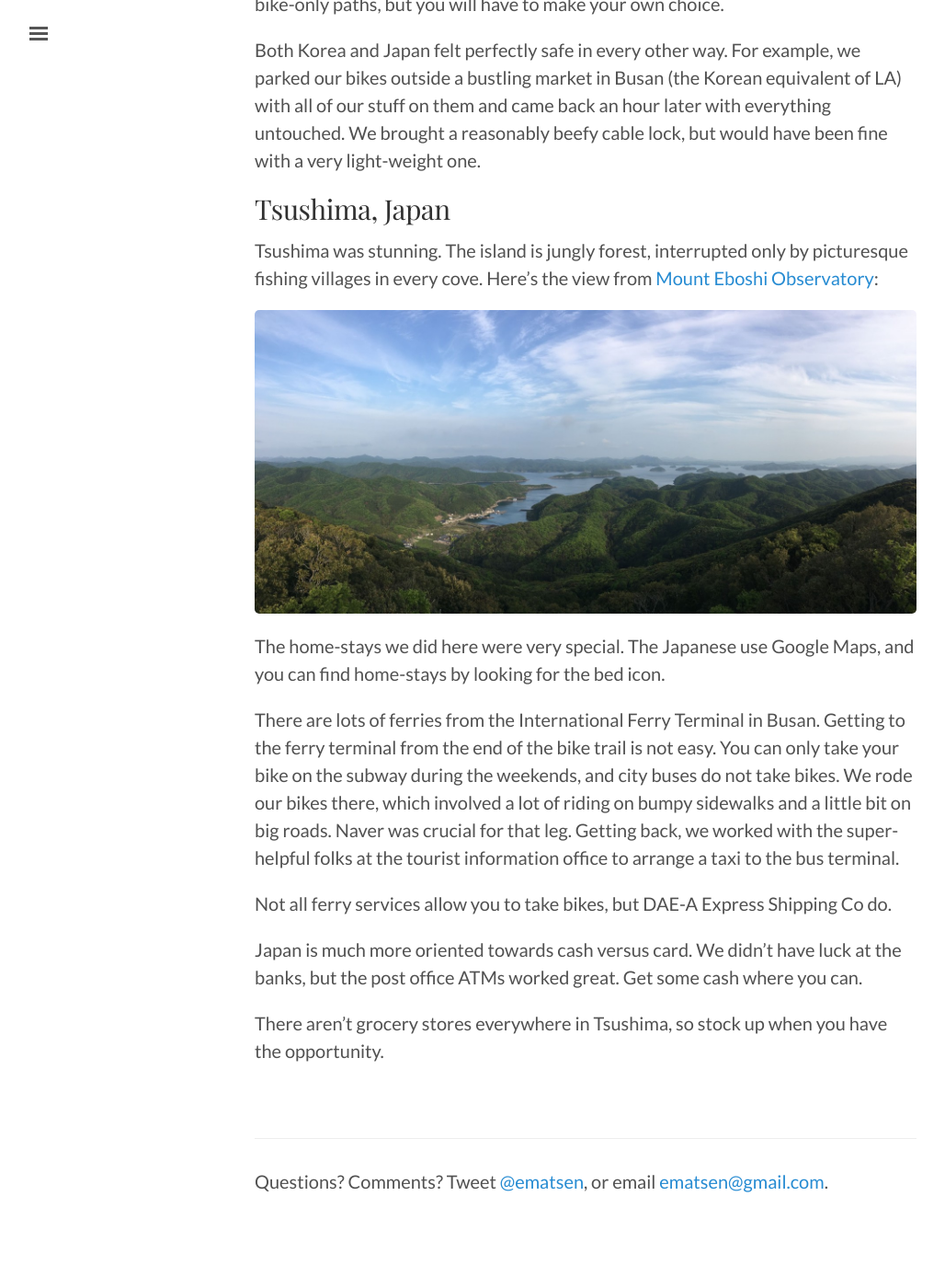
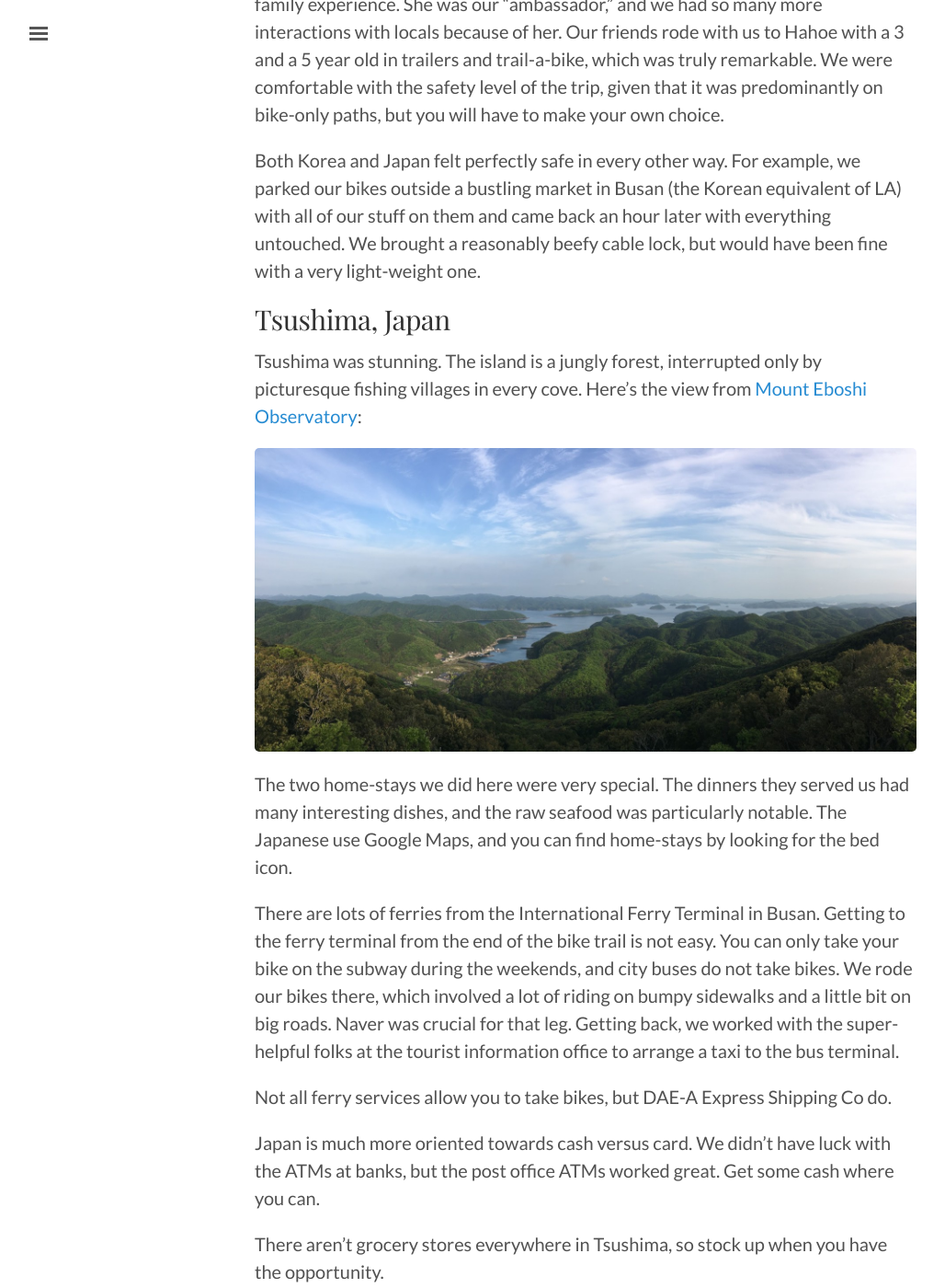
Before and after one commit to matsens/erick, a Jekyll site: the page built from _posts/2019-05-26-four-rivers-korea.md, in a window 1280 px wide and 1400 px high, scrolled down 4713 px. Shown: the whole window at 92% size, without its empty margins (3-1031 px from the left). Built offline with Jekyll 4.4.1, drawn with Linux system fonts in a browser that asks for light colours; before the commit the page ends 6042 px from its top, so only the background shows below that; some of the changed text lies outside the part shown.

Commit message:
proof reading: small edits

```diff
--- a/_posts/2019-05-26-four-rivers-korea.md
+++ b/_posts/2019-05-26-four-rivers-korea.md
@@ -25,6 +25,7 @@
 
 ## Travel
 We took our bikes on Asiana Airlines, which flew them as baggage without extra charges.
+The bikes were partially disassembled, and then packed into cardboard boxes we got from a bike shop.
 We also brought along a trailer for our daughter, which has accessory wheels that allows it to pass as a stroller.
 This allowed us to gate-check the trailer, which was handy in lots of ways.
 Although it's possible to rent bikes and panniers in Seoul, we were happy to have our own kit.
@@ -69,8 +70,10 @@
 
 ## Camping
 We mostly camped.
-We enjoyed the campgrounds when they were available, and when they weren't we could always find a spot down by the river out of sight in the reeds.
-Korean fishermen also set up tents by the river, and nobody hassled us once.
+We enjoyed the campgrounds when they were available, and when they weren't we could always find a spot down by the river.
+Korean fishermen also set up tents by the river making this wild camping somewhat normal.
+Nobody hassled us for camping, but we did still try to stay out of sight in the reeds, just in case.
+Some campgrounds in Tsushima were closed because April was early in their camping season.
 
 Although we loved eating in restaurants as much as we could, having a little cooking setup increased our flexibility.
 Propane canisters are easy to find in the larger grocery stores.
@@ -119,12 +122,13 @@
 
 ## Tsushima, Japan
 Tsushima was stunning.
-The island is jungly forest, interrupted only by picturesque fishing villages in every cove.
+The island is a jungly forest, interrupted only by picturesque fishing villages in every cove.
 Here's the view from [Mount Eboshi Observatory](https://www.google.com/maps/place/Mount+Eboshi+Observatory/@34.359197,129.3206476,14z/data=!4m5!3m4!1s0x3569761efb81ef63:0x9dfd72a1dffbef4a!8m2!3d34.3733768!4d129.3165761):
 
 ![]({{ "/public/images/eboshi-observatory.jpg" | relative_url }})
 
-The home-stays we did here were very special.
+The two home-stays we did here were very special.
+The dinners they served us had many interesting dishes, and the raw seafood was particularly notable.
 The Japanese use Google Maps, and you can find home-stays by looking for the bed icon.
 
 There are lots of ferries from the International Ferry Terminal in Busan.
@@ -137,7 +141,7 @@
 Not all ferry services allow you to take bikes, but DAE-A Express Shipping Co do.
 
 Japan is much more oriented towards cash versus card.
-We didn't have luck at the banks, but the post office ATMs worked great.
+We didn't have luck with the ATMs at banks, but the post office ATMs worked great.
 Get some cash where you can.
 
 There aren't grocery stores everywhere in Tsushima, so stock up when you have the opportunity.
```
